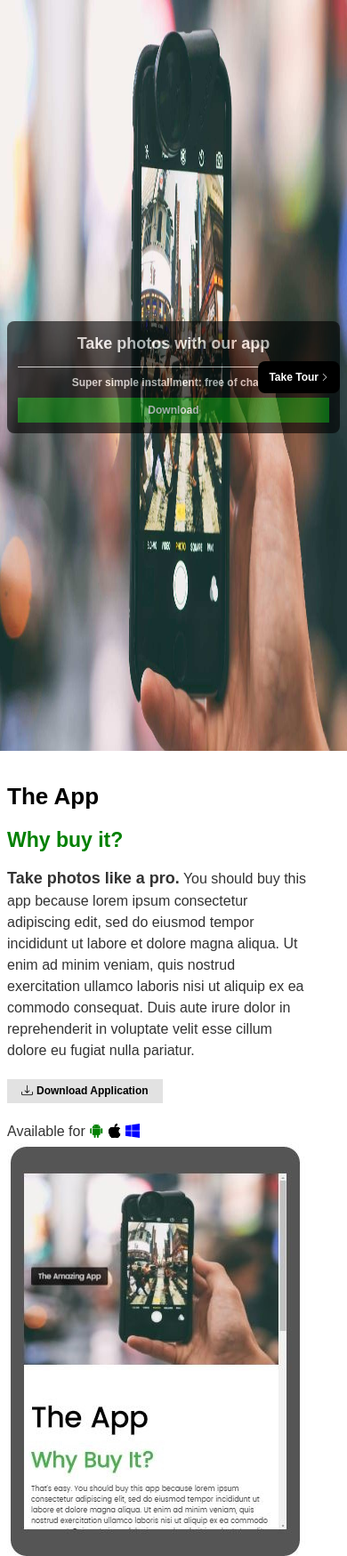
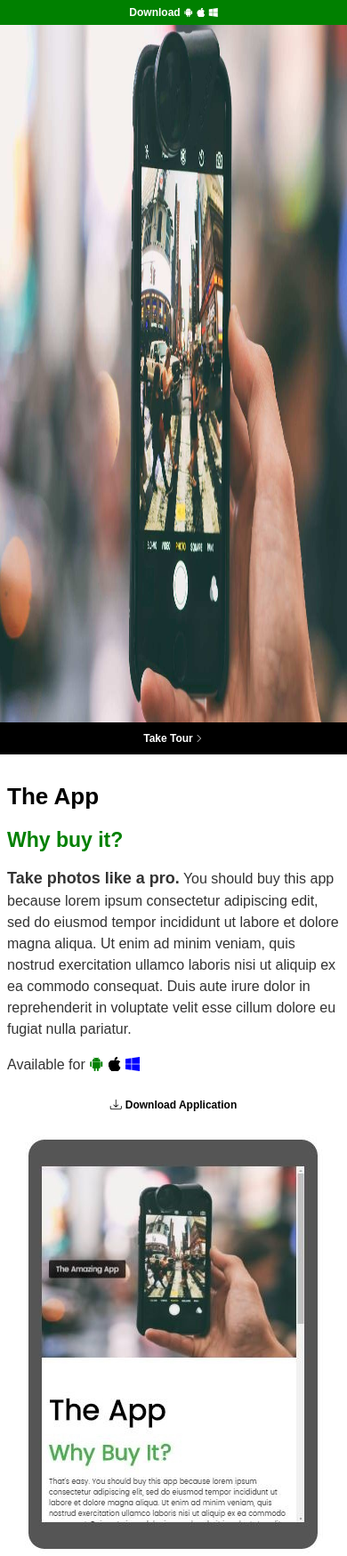
Before and after one commit to TripleVi/landing_page, a plain HTML site: page index.html in a window 390 px wide. Shown: the top 1749 px of the page at 89% size. Drawn offline with nearby package versions, Linux system fonts and the light colour scheme.

Commit message:
responsive layout updates

```diff
--- /dev/null
+++ b/assets/css/responsive.css
@@ -0,0 +1,53 @@
+/* Mobile */
+@media (max-width: 46.1875em) {
+    .app-desc-section {
+        justify-content: center;
+    }
+
+    .app-desc-content {
+        flex: 1;
+    }
+
+    .pricing-list:first-child {
+        margin-bottom: 32px;
+    }
+
+    .download-section {
+        display: none;
+    }
+
+    #tour-section .download-btn.mobile {
+        display: flex;
+        width: 100%;
+        position: absolute;
+        top: 0;
+        left: 0;
+        right: 0;
+    }
+
+    .take-tour-btn {
+        top: unset;
+        bottom: 0;
+        left: 0;
+        right: 0;
+        transform: unset;
+        border-radius: 0;
+        justify-content: center;
+    }
+
+    #the-app .download-btn {
+        display: none;
+    }
+
+    #the-app .download-btn.mobile {
+        display: flex;
+        background-color: white;
+        width: 100%;
+        justify-content: center;
+        box-sizing: border-box;
+    }
+
+    .app-desc-text {
+        margin-bottom: 16px;
+    }
+}
--- a/assets/css/style.css
+++ b/assets/css/style.css
@@ -80,13 +80,23 @@ h4 {
 }
 
 #tour-section .download-btn {
-    display: block;
+    display: flex;
     text-decoration: none;
     color: white;
     line-height: 1.0;
     background-color: green;
     padding: 8px 0;
     width: 350px;
+    justify-content: center;
+    align-items: center;
+}
+
+#tour-section .download-btn.mobile {
+    display: none;
+}
+
+#tour-section .download-btn i {
+    margin-left: 4px;
 }
 
 .take-tour-btn {
@@ -116,7 +126,6 @@ h4 {
     display: flex;
     flex-wrap: wrap;
     justify-content: space-between;
-    /* align-items: center; */
 }
 
 .app-desc-content {
@@ -149,6 +158,10 @@ h4 {
     width: fit-content;
     padding: 4px 16px;
     margin: 20px 0;
+}
+
+#the-app .download-btn.mobile {
+    display: none;
 }
 
 #the-app .download-btn-icon {
@@ -218,6 +231,7 @@ h4 {
 .pricing-options {
     display: flex;
     flex-wrap: wrap;
+    justify-content: center;
 }
 
 .pricing-list {
@@ -225,6 +239,7 @@ h4 {
     color: black;
     font-size: 1.6rem;
     box-shadow: 0 0 5px 0 rgb(187, 187, 187);
+    min-width: 250px;
 }
 
 .pricing-list li {
--- a/index.html
+++ b/index.html
@@ -7,6 +7,7 @@
     <link rel="stylesheet" href="https://cdnjs.cloudflare.com/ajax/libs/normalize/8.0.1/normalize.min.css" integrity="sha512-NhSC1YmyruXifcj/KFRWoC561YpHpc5Jtzgvbuzx5VozKpWvQ+4nXhPdFgmx8xqexRcpAglTj9sIBWINXa8x5w==" crossorigin="anonymous" referrerpolicy="no-referrer" />
     <link rel="stylesheet" href="https://cdn.jsdelivr.net/npm/bootstrap-icons@1.10.5/font/bootstrap-icons.css">
     <link rel="stylesheet" href="./assets/css/style.css">
+    <link rel="stylesheet" href="./assets/css/responsive.css">
 </head>
 <body>
     <main>
@@ -16,8 +17,19 @@
                 <h3 class="download-title">Take photos with our app</h3>
                 <div class="download-horizontal-line"></div>
                 <h4 class="download-desc">Super simple installment: free of charge</h4>
-                <a href="#" class="download-btn"><h4>Download</h4></a>
+                <a href="#" class="download-btn">
+                    <h4>Download</h4>
+                    <i class="bi bi-android2 android"></i>
+                    <i class="bi bi-apple apple"></i>
+                    <i class="bi bi-windows windows"></i>
+                </a>
             </div>
+            <a href="#" class="download-btn mobile">
+                <h4>Download</h4>
+                <i class="bi bi-android2 android"></i>
+                <i class="bi bi-apple apple"></i>
+                <i class="bi bi-windows windows"></i>
+            </a>
             <a href="#" class="take-tour-btn">
                 <h4>Take Tour</h4>
                 <i class="bi bi-chevron-right take-tour-btn-icon"></i>
@@ -41,6 +53,10 @@
                     <i class="bi bi-apple apple"></i>
                     <i class="bi bi-windows windows"></i>
                 </p>
+                <a href="#" class="download-btn mobile">
+                    <i class="bi bi-download download-btn-icon"></i>
+                    <h4>Download Application</h4>
+                </a>
             </div>
             <img src="./assets/img/img_app.jpg" alt="app photo">
         </div>
@@ -48,8 +64,8 @@
         <div id="app-clarity" class="app-desc-section">
             <img src="./assets/img/app5.jpg" alt="app photo">
             <div class="app-desc-content">
-                <h1 class="app-desc-heading">The App</h1>
-                <h2 class="app-desc-sub-heading">Why buy it?</h2>
+                <h1 class="app-desc-heading">Clarity</h1>
+                <h2 class="app-desc-sub-heading">Pixels, who?</h2>
                 <p class="app-desc-text paragraph">
                     <span class="highlight">A revolution in resolution.</span> You should buy this app because lorem ipsum consectetur adipiscing edit, sed do eiusmod tempor incididunt ut labore et dolore magna aliqua. Ut enim ad minim veniam, quis nostrud exercitation ullamco laboris nisi ut aliquip ex ea commodo consequat. Duis aute irure dolor in reprehenderit in voluptate velit esse cillum dolore eu fugiat nulla pariatur.
                 </p>
@@ -129,7 +145,6 @@
                         </a>
                     </li>
                 </ul>
-                <div style="width: 8px;"></div>
                 <ul class="pricing-list">
                     <li>Premium</li>
                     <li><span>1000</span> Photos</li>
```
